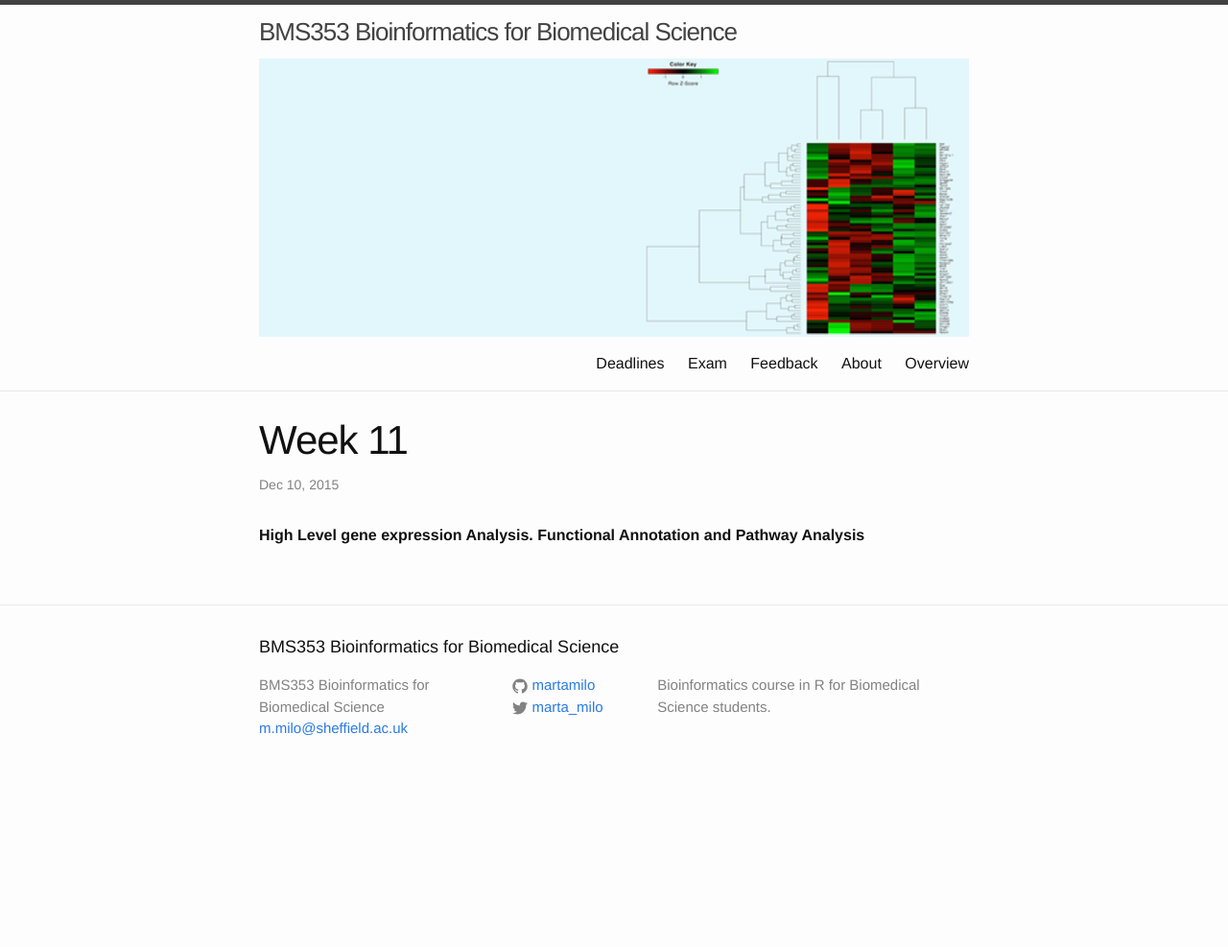
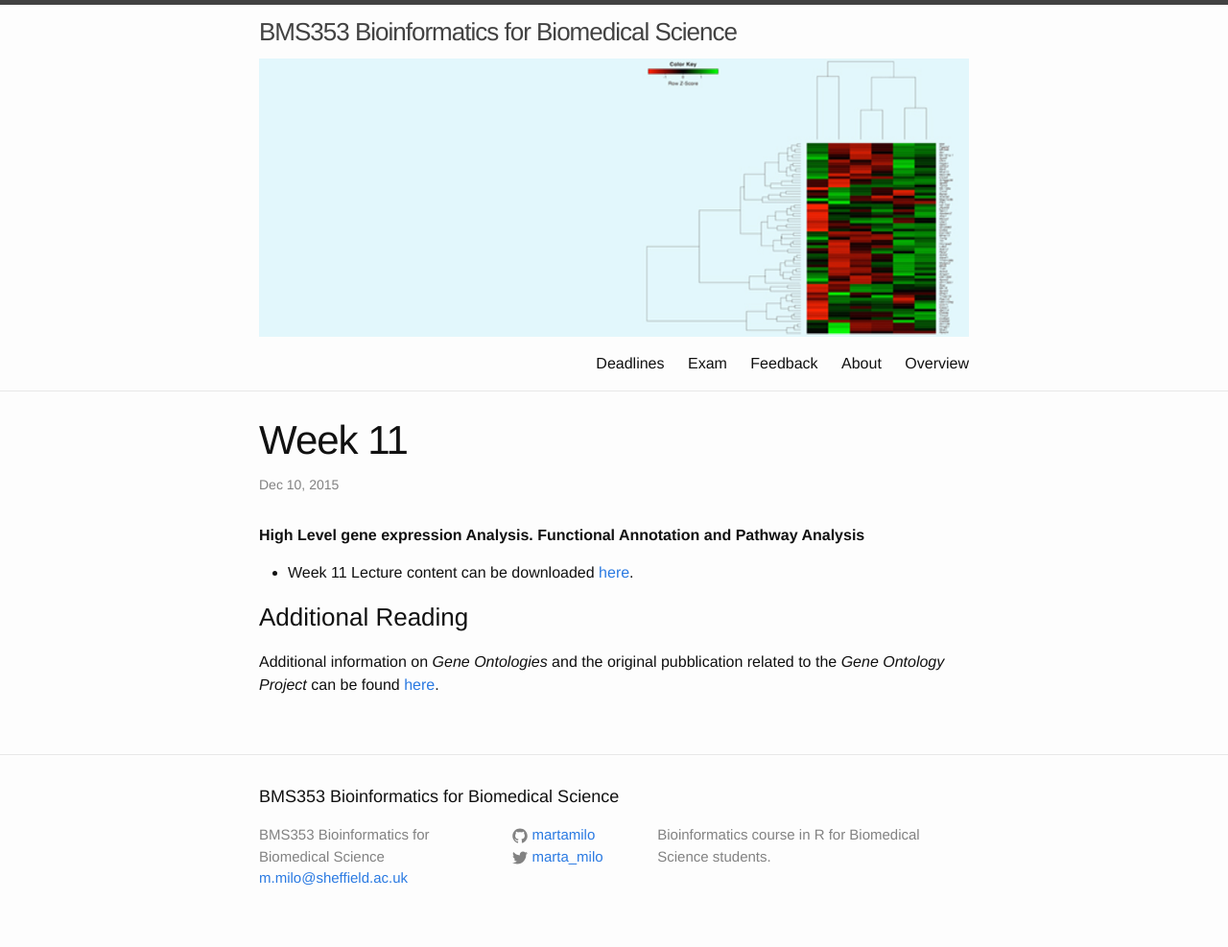
Before and after one commit to sods/bioinformatics, a Jekyll site: the page built from _posts/2015-12-10-week-11-functional-annotation-and-pathway-analysis.md, in a window 1280 px wide. Shown: the whole page at 96% size. Built offline with Jekyll 4.4.1, drawn with Linux system fonts in a browser that asks for light colours; comment, search, counter and statistics services are not loaded; before the commit the page ends 900 px from its top, so only the background shows below that.

Commit message:
Added Lecture content and reading

```diff
--- a/_posts/2015-12-10-week-11-functional-annotation-and-pathway-analysis.md
+++ b/_posts/2015-12-10-week-11-functional-annotation-and-pathway-analysis.md
@@ -6,3 +6,10 @@ length: 2
 venue: HI-F28
 tagline: High Level gene expression Analysis. Functional Annotation and Pathway Analysis
 ---
+
+
+* Week 11 Lecture content can be downloaded [here](http://opendsi.cc/bioinformatics/assets/Lecture_Wk11.pdf).
+
+### Additional Reading
+
+Additional information on *Gene Ontologies* and the original pubblication related to the *Gene Ontology Project* can be found [here](http://opendsi.cc/bioinformatics/assets/GO_original_paper.pdf).
```
